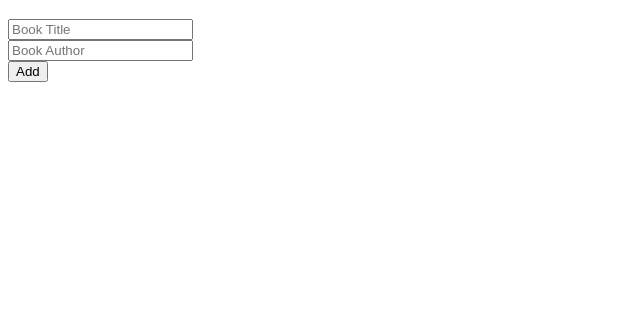
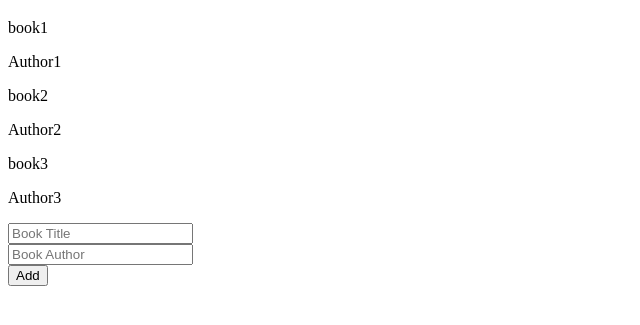
Before and after one commit to sneeu-leeu/Awesome-Books, a website: page index.html in a window 1280 px wide. Shown: the part 61-386 px from the top of the page, without its empty margins (0-640 px from the left). Drawn offline with Linux system fonts and the light colour scheme.

Commit message:
Create JS function to populate HTML placeholder

```diff
--- a/index.js
+++ b/index.js
@@ -1,10 +1,23 @@
-let books = [new Book("book1", "Author1"),
-            new Book("book2", "Author2"),
-            new Book("book3", "Author3")];
+let books = [new Book("book1", "Author1"), new Book("book2", "Author2"), new Book("book3", "Author3")];
 
 function Book(title, author) {
   this.title = title;
   this.author = author;
 }
 
-window.addEventListener('')
+function populateBooks() {
+  let bookList = document.querySelector('.book-list');
+
+  books.forEach(book => {
+    let bookContainer = document.createElement('div');
+    let bookTitle = document.createElement('p');
+    bookTitle.innerHTML = book.title
+    let bookAuthor = document.createElement('p');
+    bookAuthor.innerHTML = book.author
+    bookContainer.append(bookTitle, bookAuthor);
+    bookList.append(bookContainer);
+  });
+  console.log(bookList);
+}
+
+window.addEventListener('load', populateBooks);
```
Also changed, not shown: index.html (+1 -4 lines).
